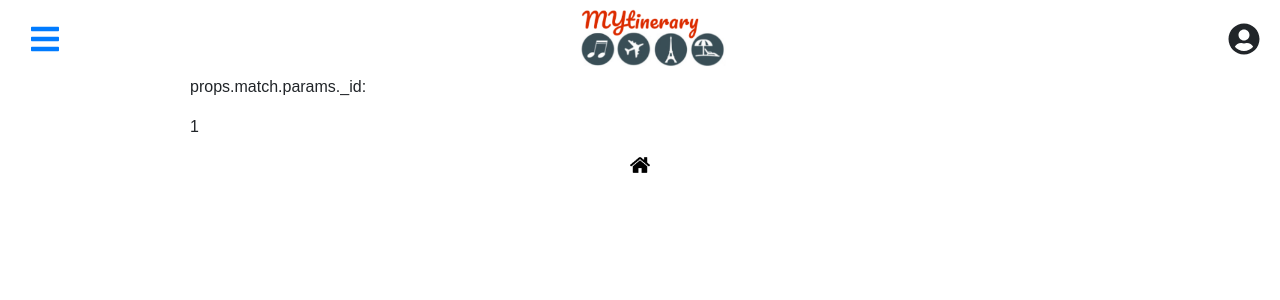
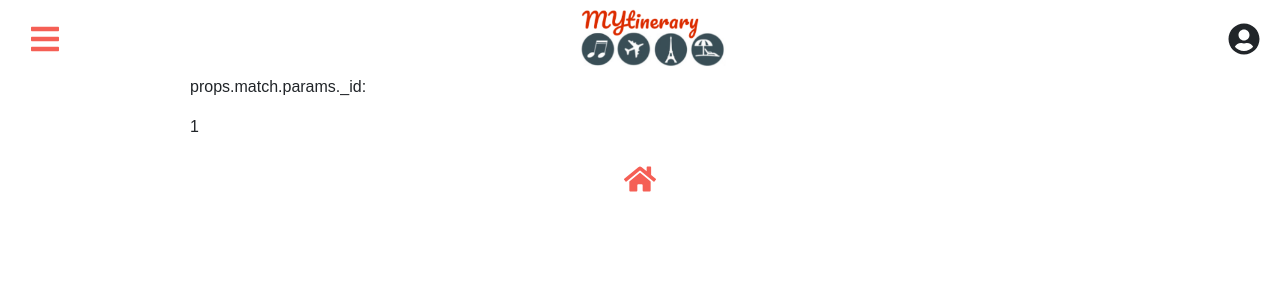
Before and after one commit to repetitioestmaterstudiorum/react-ts-city-itinerary, a React (Create React App) app in the folder front-end/: page /cities/1 in a window 1280 px wide. Shown: the top 300 px of the page. Built offline with nearby package versions, Linux system fonts and the light colour scheme.

Commit message:
removed icons and used fontawesome

```diff
--- a/front-end/src/components/Landing.tsx
+++ b/front-end/src/components/Landing.tsx
@@ -1,6 +1,6 @@
 import React from "react";
 import { Link } from "react-router-dom";
-import CircleRight from "../img/circleRight.png";
+import { FaArrowCircleRight } from "react-icons/fa";
 
 const Landing: React.FC = () => {
   return (
@@ -13,10 +13,7 @@ const Landing: React.FC = () => {
           </p>
           <h2>Browse Cities</h2>
           <Link to="/cities">
-            <img
-              src={CircleRight}
-              style={{ maxWidth: "40px" }}
-              alt="Start browsing"></img>
+            <FaArrowCircleRight />
           </Link>
         </div>
       </section>
--- a/front-end/src/components/layout/Footer.tsx
+++ b/front-end/src/components/layout/Footer.tsx
@@ -1,16 +1,14 @@
 import React from "react";
-import HomeIcon from "../../img/homeIcon.png";
 import { Link } from "react-router-dom";
+import { FaHome } from "react-icons/fa";
 
 const Footer: React.FC = () => (
-  <footer className="container-fluid mt-3">
-    <Link to="/">
-      <img
-        src={HomeIcon}
-        className="mx-auto d-block"
-        alt="Back to Home"
-        style={{ maxWidth: "20px" }}></img>
-    </Link>
+  <footer className="container-fluid mt-4">
+    <div className="d-flex justify-content-center">
+      <Link to="/">
+        <FaHome />
+      </Link>
+    </div>
   </footer>
 );
 
--- a/front-end/src/components/layout/Header.tsx
+++ b/front-end/src/components/layout/Header.tsx
@@ -3,7 +3,7 @@ import { Link } from "react-router-dom";
 import Logo from "../../img/logo.png";
 import { FaUserCircle, FaBars } from "react-icons/fa";
 import "./Header.css";
-import { Modal, Button, Dropdown, DropdownButton } from "react-bootstrap";
+import { Modal, Button, Dropdown } from "react-bootstrap";
 
 const Header: React.FC = () => {
   const [showModal, setShowModal] = useState<any>(false); // remove any and define a type
@@ -18,7 +18,7 @@ const Header: React.FC = () => {
               <FaBars />
             </Dropdown.Toggle>
             <Dropdown.Menu>
-              <Dropdown.Item href="#/action-1">Action</Dropdown.Item>
+              <Dropdown.Item href="/cities">Cities</Dropdown.Item>
               <Dropdown.Item href="#/action-2">Another action</Dropdown.Item>
               <Dropdown.Item href="#/action-3">Something else</Dropdown.Item>
             </Dropdown.Menu>
--- a/front-end/src/index.css
+++ b/front-end/src/index.css
@@ -3,3 +3,12 @@ body {
   margin: 0 auto;
   font-family: Arial, sans-serif;
 }
+
+a,
+.btn-link {
+  color: #f55f55;
+}
+
+.btn-link:hover {
+  color: #c65148;
+}
```
Also changed, not shown: front-end/src/img/circleRight.png (deleted), front-end/src/img/homeIcon.png (deleted).
